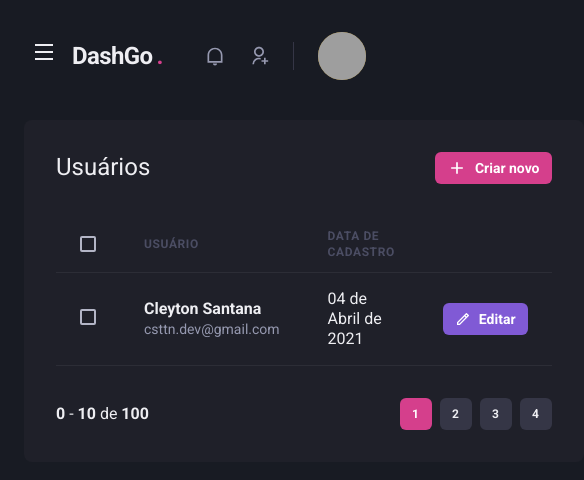
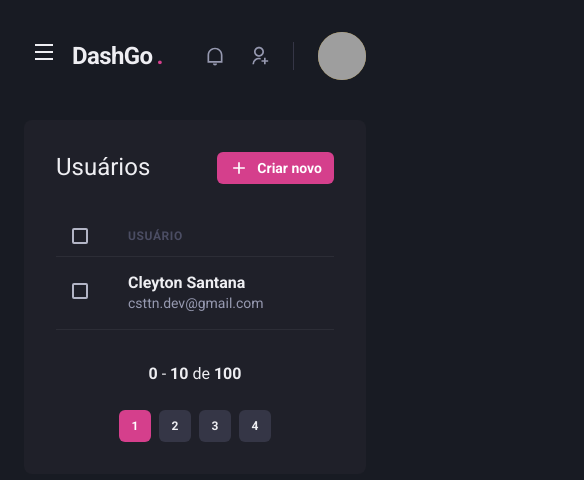
Before and after one commit to csttn/dashgo, a Next.js app: page /users in a window 390 px wide. Shown: the top 480 px of the page, 584 px wide, since content can reach past the window. Built offline with nearby package versions, Linux system fonts and the light colour scheme; grey boxes are pictures that could not be loaded.

Commit message:
feat: responsiveness added in application

```diff
--- a/src/components/Pagination/index.tsx
+++ b/src/components/Pagination/index.tsx
@@ -3,7 +3,7 @@ import { PaginationItem } from './PaginationItem';
 
 export function Pagination() {
   return (
-    <Stack direction='row' mt='8' justify='space-between' align='center' spacing='6'>
+    <Stack direction={['column', 'row']} mt='8' justify='space-between' align='center' spacing='6'>
       <Box>
         <strong>0</strong> - <strong>10</strong> de <strong>100</strong>
       </Box>
--- a/src/pages/users/index.tsx
+++ b/src/pages/users/index.tsx
@@ -12,13 +12,19 @@ import {
   Th,
   Thead,
   Tr,
+  useBreakpointValue,
 } from '@chakra-ui/react';
 import { RiAddLine, RiPencilLine } from 'react-icons/ri';
 import Header from '../../components/Header';
 import { Pagination } from '../../components/Pagination';
 import SideBar from '../../components/SideBar';
 
-export default function userList() {
+export default function UserList() {
+  const isWideVersion = useBreakpointValue({
+    base: false,
+    lg: true,
+  });
+
   return (
     <Box>
       <Header />
@@ -45,18 +51,19 @@ export default function userList() {
           <Table colorScheme='whiteAlpha'>
             <Thead>
               <Tr>
-                <Th px='6' color='gray.300' w='8'>
+                <Th px={['4', '4', '6']} color='gray.300' w='8'>
                   <Checkbox colorScheme='pink' />
                 </Th>
                 <Th>Usuário</Th>
-                <Th>Data de cadastro</Th>
-                <Th width='8'></Th>
+                {isWideVersion && <Th>Data de cadastro</Th>}
+
+                {isWideVersion && <Th width='8'></Th>}
               </Tr>
             </Thead>
 
             <Tbody>
               <Tr>
-                <Td px='6'>
+                <Td px={['4', '4', '6']}>
                   <Checkbox colorScheme='pink' />
                 </Td>
 
@@ -69,8 +76,9 @@ export default function userList() {
                   </Box>
                 </Td>
 
-                <Td>04 de Abril de 2021</Td>
+                {isWideVersion && <Td>04 de Abril de 2021</Td>}
 
+                {isWideVersion && (
                   <Td>
                     <Button
                       as='a'
@@ -79,9 +87,10 @@ export default function userList() {
                       colorScheme='purple'
                       leftIcon={<Icon as={RiPencilLine} fontSize='16' />}
                     >
-                    Editar
+                      {isWideVersion ? 'Editar' : null}
                     </Button>
                   </Td>
+                )}
               </Tr>
             </Tbody>
           </Table>
```
Also changed, not shown: src/pages/users/create.tsx (+8 -21 lines). Lines whose indentation alone changed are shown as unchanged.
